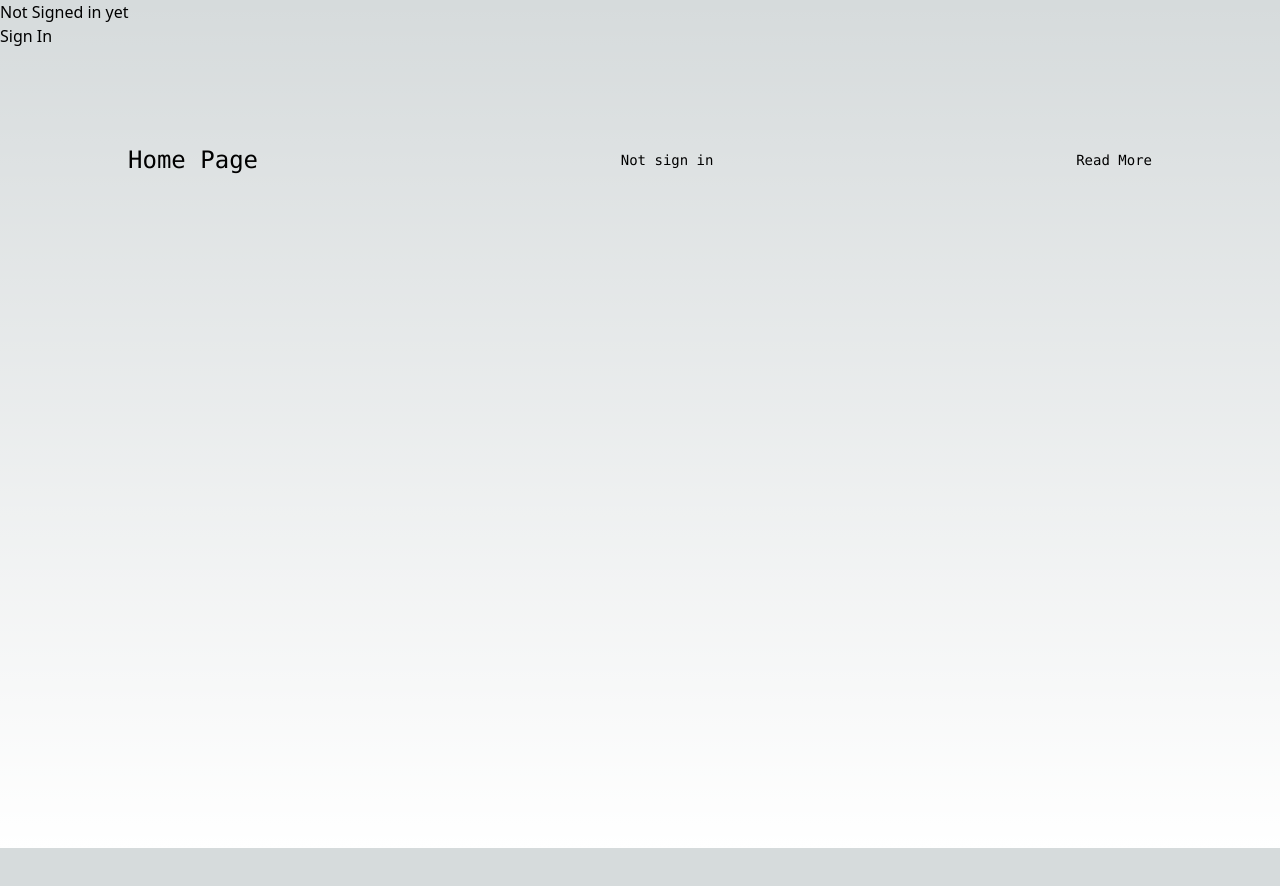
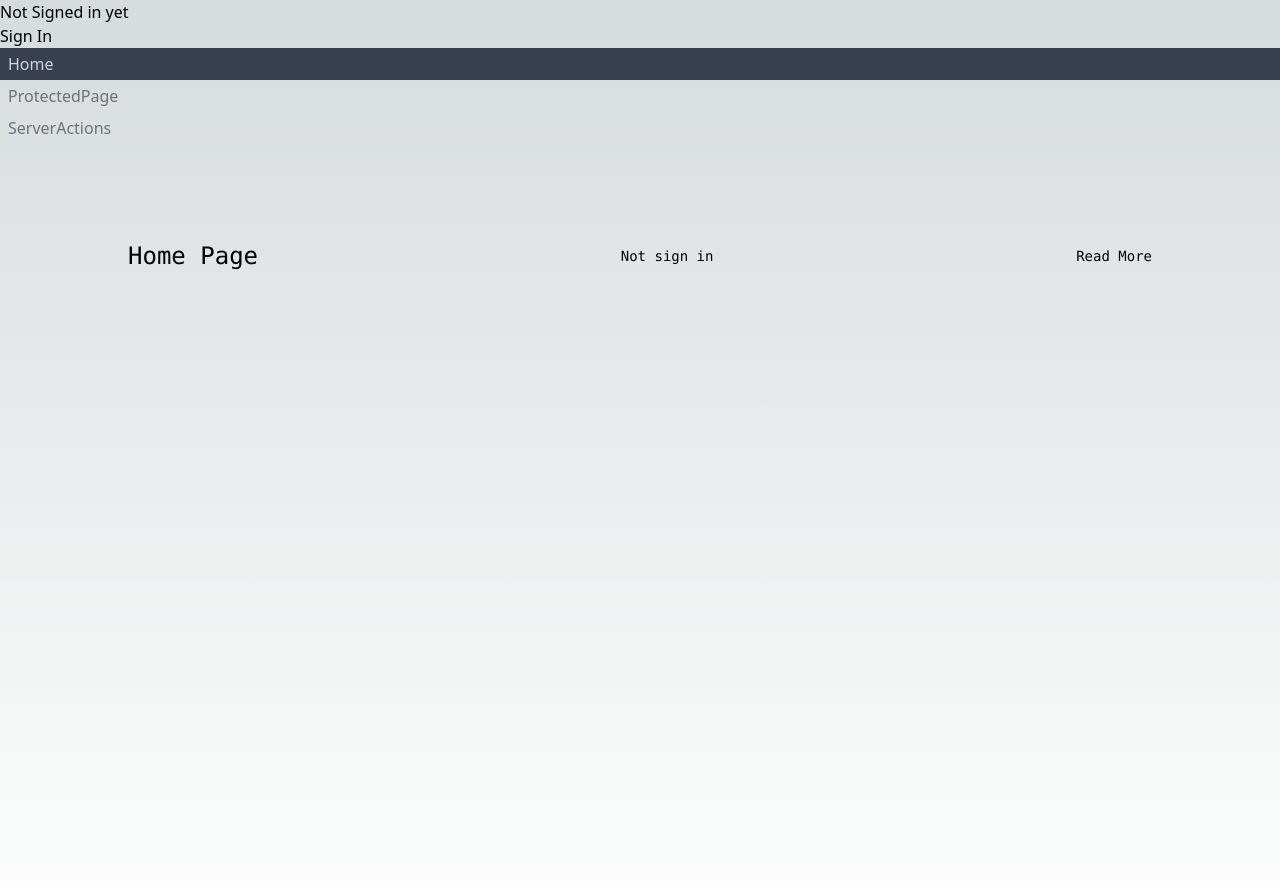
Before and after one commit to samuelperezcode/next-auth-jharr, a Next.js app: page / in a window 1280 px wide. Shown: the top 886 px of the page. Before the commit the page ends 848 px from the top, so only its background shows below. Built offline with nearby package versions, Linux system fonts and the light colour scheme; no server answers.

Commit message:
Add links to Nabar useing pathname

```diff
--- a/src/app/api/auth/[...nextauth]/route.ts
+++ b/src/app/api/auth/[...nextauth]/route.ts
@@ -1,12 +1,18 @@
 import NextAuth from 'next-auth/next'
 import GitHubProvider from 'next-auth/providers/github'
+import GoogleProvider from 'next-auth/providers/google'
 
 export const authOptions = {
   providers: [
     GitHubProvider({
       clientId: process.env.GITHUB_ID ?? '',
       clientSecret: process.env.GITHUB_SECRET ?? ''
+    }),
+    GoogleProvider({
+      clientId: process.env.GOOGLE_CLIENT_ID ?? '',
+      clientSecret: process.env.GOOGLE_CLIENT_SECRET ?? ''
     })
+
   ]
 }
 
--- a/src/app/components/Navbar.tsx
+++ b/src/app/components/Navbar.tsx
@@ -1,6 +1,22 @@
 'use client'
 import { signIn, signOut, useSession } from 'next-auth/react'
 import Link from 'next/link'
+import { usePathname } from 'next/navigation'
+
+const links = [
+  {
+    lable: 'Home',
+    href: '/'
+  },
+  {
+    lable: 'ProtectedPage',
+    href: '/protected'
+  },
+  {
+    lable: 'ServerActions',
+    href: '/server-actions'
+  }
+]
 
 function AuthButton () {
   const { data: session } = useSession()
@@ -27,11 +43,39 @@ function UserMenu () {
   )
 }
 
+function ListOfLinks () {
+  return (
+    <ul>
+      {
+        links.map(link => <ListItem key={link.lable} href={link.href} label={link.lable} />)
+      }
+    </ul>
+  )
+}
+interface ListItemProps {
+  href: string
+  label: string
+}
+function ListItem ({ href, label }: ListItemProps) {
+  const pathname = usePathname()
+
+  return (
+    <li className={
+      pathname === href ? 'py-1 px-2 bg-gray-700 text-gray-300' : 'py-1 px-2 text-gray-500 hover:bg-gray-700 hover:text-gray-300'
+    }>
+      <Link href={href}>
+        {label}
+      </Link>
+    </li>
+  )
+}
+
 function Navbar () {
   return (
     <nav>
       <UserMenu />
       <AuthButton />
+      <ListOfLinks />
     </nav>
   )
 }
```
Also changed, not shown: src/app/serverAction/page.tsx (added).
